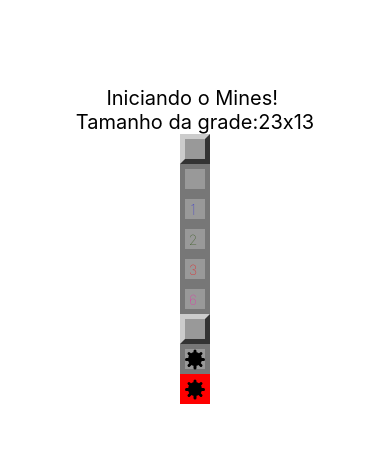
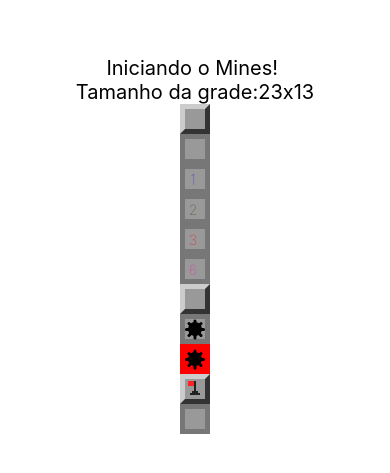
Before and after one commit to dalilaccastro/mines, a React Native app: screen / in a window 390 px wide. Shown: the part 177-650 px from the top of the page. Built offline with nearby package versions, Linux system fonts and the light colour scheme.

Commit message:
Criação Flag.js, modificação Field.js e Apps.js

```diff
--- a/App.js
+++ b/App.js
@@ -20,6 +20,8 @@
         <Field mined />
         <Field mined opened />
         <Field mined opened exploded />
+        <Field flagged />
+        <Field flagged opened />
       </View>
     )
   }
--- a/src/components/Field.js
+++ b/src/components/Field.js
@@ -2,14 +2,16 @@
 import { View, StyleSheet, Text } from 'react-native'
 import params from '../params'
 import Mine from './Mine';
+import Flag from './Flag';
 
 export default props => {
-    const { mined, opened, nearMines, exploded } = props
+    const { mined, opened, nearMines, exploded, flagged } = props
 
     const styleField = [styles.field]
     if(opened) styleField.push(styles.opened)
     if(exploded) styleField.push(styles.exploded)
-    if (styleField.length === 1) styleField.push(styles.regular)
+    if (flagged) styleField.push(styles.flagged)
+    if (!opened && !exploded) styleField.push(styles.regular)
 
     let color = null
     if (nearMines > 0) {
@@ -25,6 +27,7 @@
             <Text style= {[styles.label, {color : color }]}>
                 {nearMines} </Text> : false}
             {mined && opened ? <Mine /> : false}
+            {flagged && !opened ? <Flag /> : false}
         </View>
     )
 }
--- /dev/null
+++ b/src/components/Flag.js
@@ -0,0 +1,71 @@
+import React from "react";
+import { View, StyleSheet } from 'react-native';
+
+export default props => {
+    return (
+        <View style= {styles.container}>
+            <View style={[styles.flagpole, props.bigger ? styles.flagpoleBigger : null]} />
+            <View style={[styles.flag, props.bigger ? styles.flagBigger : null]} />
+            <View style={[styles.base1, props.bigger ? styles.base1Bigger : null]} />
+            <View style={[styles.base2, props.bigger ? styles.base2Bigger : null]} />
+        </View>
+    )
+}
+
+const styles = StyleSheet.create ({
+    container: {
+        marginTop: 2,
+    },
+    flagpole: {
+        position: 'absolute',
+        height: 14,
+        width: 2,
+        backgroundColor: '#222',
+        marginLeft: 9,
+    },
+    flag: {
+        position: 'absolute',
+        height: 5,
+        width: 6,
+        backgroundColor: '#F22',
+        marginLeft: 3,
+    },
+    base1: {
+        position: 'absolute',
+        height: 2,
+        width: 6,
+        backgroundColor: '#222',
+        marginLeft: 7,
+        marginTop: 10,
+    },
+    base2: {
+        position: 'absolute',
+        height: 2,
+        width: 10,
+        backgroundColor: '#222',
+        marginLeft: 5,
+        marginTop: 12,
+    },
+    flagpoleBigger: {
+        height: 28,
+        width: 4,
+        marginLeft: 16,
+    },
+    flagBigger: {
+        height: 10,
+        width: 14,
+        marginLeft: 3,
+    },
+    base1Bigger: {
+        height: 4,
+        width: 12,
+        marginTop: 20,
+        marginLeft: 12,
+    },
+    base2Bigger: {
+        height: 4,
+        width: 20,
+        marginLeft: 8,
+        marginTop:24,
+    }
+})
```
